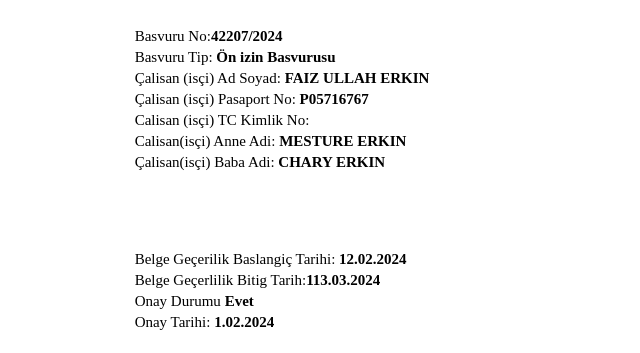
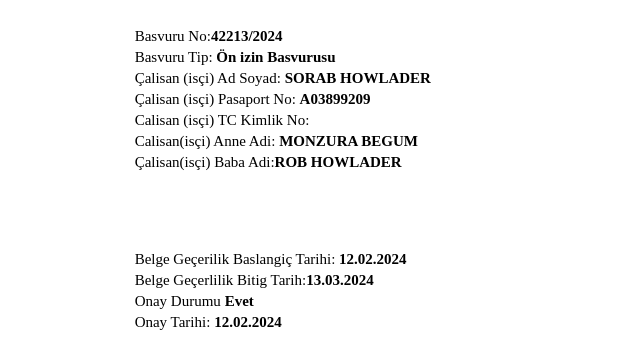
Before and after one commit to abrahamishmel/online-csg.b-gov-cv-tr, a plain HTML site: page index.html in a window 1280 px wide. Shown: the part 472-825 px from the top of the page, without its empty margins (202-842 px from the left). Drawn offline with Linux system fonts and the light colour scheme.

Commit message:
Update index.html

```diff
--- a/index.html
+++ b/index.html
@@ -25,13 +25,13 @@
     <h1 class="heading">Bilgiler</h1>
 
     <p class="paragraph" >
-        Basvuru No:<span class="bold-text">42207/2024</span> <br>
+        Basvuru No:<span class="bold-text">42213/2024</span> <br>
         Basvuru Tip: <span class="bold-text">Ön izin Basvurusu</span> <br>
-        Çalisan (isçi) Ad Soyad: <span class="bold-text">FAIZ ULLAH ERKIN</span> <br>
-        Çalisan (isçi) Pasaport No: <span class="bold-text">P05716767</span> <br>
+        Çalisan (isçi) Ad Soyad: <span class="bold-text">SORAB HOWLADER</span> <br>
+        Çalisan (isçi) Pasaport No: <span class="bold-text">A03899209</span> <br>
         Calisan (isçi) TC Kimlik No: <br>
-        Calisan(isçi) Anne Adi: <span class="bold-text">MESTURE ERKIN</span> <br>
-        Çalisan(isçi) Baba Adi:<span class="bold-text"> CHARY ERKIN</span> <br>
+        Calisan(isçi) Anne Adi: <span class="bold-text">MONZURA BEGUM</span> <br>
+        Çalisan(isçi) Baba Adi:<span class="bold-text">ROB HOWLADER</span> <br>
 
             </p>
             <br>
@@ -39,9 +39,9 @@
 
     <p class="paragraph">
 Belge Geçerilik Baslangiç Tarihi: <span class="bold-text">12.02.2024</span> <br>
-Belge Geçerlilik Bitig Tarih:<span class="bold-text">113.03.2024</span> <br>
+Belge Geçerlilik Bitig Tarih:<span class="bold-text">13.03.2024</span> <br>
 Onay Durumu<span class="bold-text"> Evet</span> <br>
-Onay Tarihi:  <span class="bold-text">1.02.2024 </span>
+Onay Tarihi:  <span class="bold-text">12.02.2024 </span>
     </p>
 
   </div>
```
